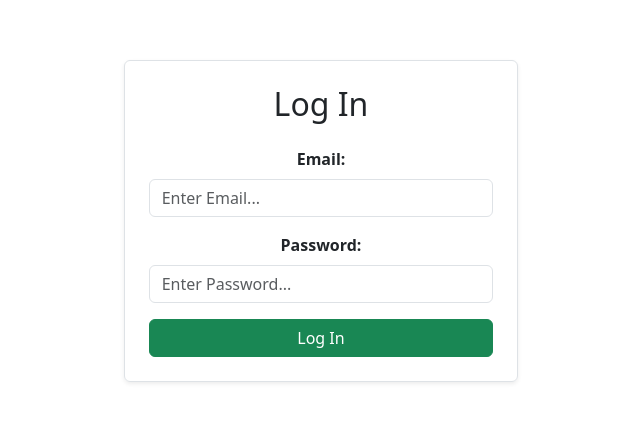
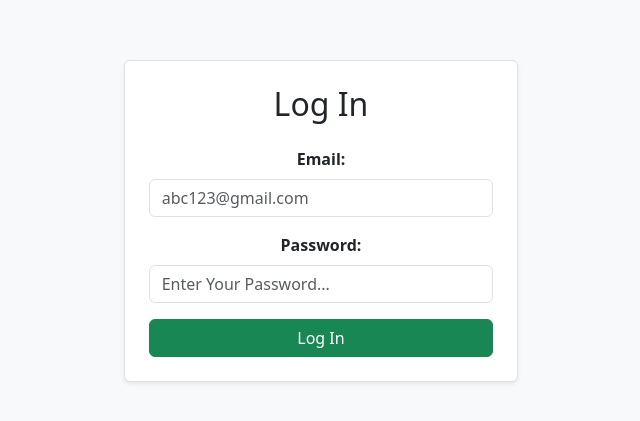
Before and after one commit to Vedangi810Patel/Emp-Man-Sys, a React (Create React App) app in the folder front-end/emp-man-sys/: page / in a window 1280 px wide. Shown: the part 179-600 px from the top of the page, without its empty margins (319-959 px from the left). Built offline with nearby package versions, Linux system fonts and the light colour scheme.

Commit message:
Loader Added after log in

```diff
--- a/front-end/emp-man-sys/src/App.js
+++ b/front-end/emp-man-sys/src/App.js
@@ -2,10 +2,13 @@ import './App.css';
 import {BrowserRouter, Routes, Route} from 'react-router-dom';
 import LogIn from './components/LogIn/LogIn';
 import Dashboard from './components/Dashboard/Dashboard';
+import { ToastContainer } from 'react-toastify';
+import 'react-toastify/dist/ReactToastify.css';
 
 function App() {
   return (
     <div className="App">
+      <ToastContainer />
       <BrowserRouter>
         <Routes>
           <Route path='/' element={<LogIn/>}/>
--- a/front-end/emp-man-sys/src/components/LogIn/LogIn.js
+++ b/front-end/emp-man-sys/src/components/LogIn/LogIn.js
@@ -1,8 +1,83 @@
+// import React, { useState } from 'react';
+// import { Container, Row, Col, Form, Button, Spinner } from 'react-bootstrap';
+// import axios from 'axios';
+// import { toast } from 'react-toastify';
+// import 'react-toastify/dist/ReactToastify.css';
+
+// const LogIn = () => {
+
+//     const [values, setValues] = useState({
+//         email: '',
+//         password: ''
+//     });
+
+//     const [loading, setLoading] = useState(false);
+
+//     const handleSubmit = (event) => {
+//         event.preventDefault();
+//         setLoading(true);
+
+//         axios.post('http://localhost:5000/adminlogin', values)
+//             .then(result => {
+//                 toast.success("Log In Successful!", {
+//                     autoClose: 50,
+//                     onClose: () => {
+//                         setLoading(false);
+//                         window.location.replace('/Dashboard');
+//                     }
+//                 });
+//             })
+//             .catch(err => {
+//                 setLoading(false);
+//                 console.log(err);
+//                 toast.error("Log In Failed! Please try again.");
+//             });
+//     }
+
+//     return (
+//         <Container fluid className="d-flex justify-content-center align-items-center vh-100 bg-light">
+//             <Row className="w-100">
+//                 <Col md={4} className="mx-auto">
+//                     <div className="p-4 border rounded shadow-sm bg-white">
+//                         <h2 className="mb-4 text-center">Log In</h2>
+//                         {loading ? (
+//                             <div className="text-center">
+//                                 <Spinner animation="border" role="status" variant="success" className="mb-3" style={{ width: '3rem', height: '3rem' }}>
+//                                     <span className="visually-hidden">Logging in...</span>
+//                                 </Spinner>
+//                                 <p>Logging in...</p>
+//                             </div>
+//                         ) : (
+//                             <Form onSubmit={handleSubmit}>
+//                                 <Form.Group className="mb-3" controlId="formBasicEmail">
+//                                     <Form.Label><strong>Email:</strong></Form.Label>
+//                                     <Form.Control name='email' onChange={(e) => setValues({ ...values, email: e.target.value })} type="email" value={values.email} placeholder="abc123@gmail.com" autoComplete="off" />
+//                                 </Form.Group>
+//                                 <Form.Group className="mb-3" controlId="formBasicPassword">
+//                                     <Form.Label><strong>Password:</strong></Form.Label>
+//                                     <Form.Control name='password' onChange={(e) => setValues({ ...values, password: e.target.value })} value={values.password} type="password" placeholder="Enter Your Password..." />
+//                                 </Form.Group>
+//                                 <Button variant="success" type="submit" className="w-100 mt-0">
+//                                     Log In
+//                                 </Button>
+//                             </Form>
+//                         )}
+//                     </div>
+//                 </Col>
+//             </Row>
+//         </Container>
+//     );
+// };
+
+// export default LogIn;
+
+
+
+
+
 import React, { useState } from 'react';
-import { Container, Row, Col, Form, Button } from 'react-bootstrap';
+import { Container, Row, Col, Form, Button, Spinner } from 'react-bootstrap';
 import axios from 'axios';
-import { ToastContainer, toast } from 'react-toastify';
-import 'react-toastify/dist/ReactToastify.css';
 
 const LogIn = () => {
 
@@ -11,36 +86,54 @@ const LogIn = () => {
         password: ''
     });
 
+    const [loading, setLoading] = useState(false);
 
     const handleSubmit = (event) => {
         event.preventDefault();
+        setLoading(true);
 
         axios.post('http://localhost:5000/adminlogin', values)
             .then(result => {
+                setTimeout(() => {
+                    setLoading(false);
                     window.location.replace('/Dashboard');
+                }, 1000);
             })
-            .catch(err => console.log(err))
+            .catch(err => {
+                setLoading(false);
+                console.log(err);
+                alert("Log In Failed! Please try again.");
+            });
     }
 
     return (
-        <Container fluid className="d-flex justify-content-center align-items-center vh-100">
+        <Container fluid className="d-flex justify-content-center align-items-center vh-100 bg-light">
             <Row className="w-100">
                 <Col md={4} className="mx-auto">
-                    <div className="p-4 border rounded shadow-sm">
-                        <h2 className="mb-4">Log In</h2>
+                    <div className="p-4 border rounded shadow-sm bg-white">
+                        <h2 className="mb-4 text-center">Log In</h2>
+                        {loading ? (
+                            <div className="text-center">
+                                <Spinner animation="border" role="status" variant="primary" style={{ width: '3rem', height: '3rem' }}>
+                                    <span className="visually-hidden">Loading...</span>
+                                </Spinner>
+                                <p className="mt-3">Logging in...</p>
+                            </div>
+                        ) : (
                             <Form onSubmit={handleSubmit}>
                                 <Form.Group className="mb-3" controlId="formBasicEmail">
                                     <Form.Label><strong>Email:</strong></Form.Label>
-                                <Form.Control name='email' onChange={(e) => setValues({ ...values, email: e.target.value })} type="email" value={values.email} placeholder="Enter Email..." autoComplete="off" />
+                                    <Form.Control name='email' onChange={(e) => setValues({ ...values, email: e.target.value })} type="email" value={values.email} placeholder="abc123@gmail.com" autoComplete="off" />
                                 </Form.Group>
                                 <Form.Group className="mb-3" controlId="formBasicPassword">
                                     <Form.Label><strong>Password:</strong></Form.Label>
-                                <Form.Control name='password' onChange={(e) => setValues({ ...values, password: e.target.value })} value={values.password} type="password" placeholder="Enter Password..." />
+                                    <Form.Control name='password' onChange={(e) => setValues({ ...values, password: e.target.value })} value={values.password} type="password" placeholder="Enter Your Password..." />
                                 </Form.Group>
                                 <Button variant="success" type="submit" className="w-100 mt-0">
                                     Log In
                                 </Button>
                             </Form>
+                        )}
                     </div>
                 </Col>
             </Row>
```
Also changed, not shown: 1 other file (tests, documents, lock files or other folders). Lines whose indentation alone changed are shown as unchanged.
